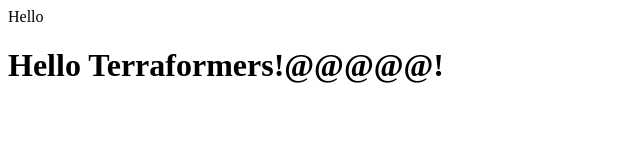
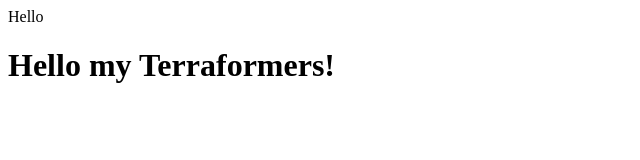
Before and after one commit to nebly2/terraform-beginner-bootcamp-2023, a plain HTML site: page public/index.html in a window 1280 px wide. Shown: the whole page, without its empty margins (0-640 px from the left). Drawn offline with Linux system fonts and the light colour scheme.

```diff
--- a/public/index.html
+++ b/public/index.html
@@ -6,6 +6,6 @@
     <title>Hello Terraformers</title>
 </head>
 <body>
-    <h1>Hello Terraformers!@@@@@!</h1>
+    <h1>Hello my Terraformers!</h1>
 </body>
 </html>
```
Also changed, not shown: 5 other files.
